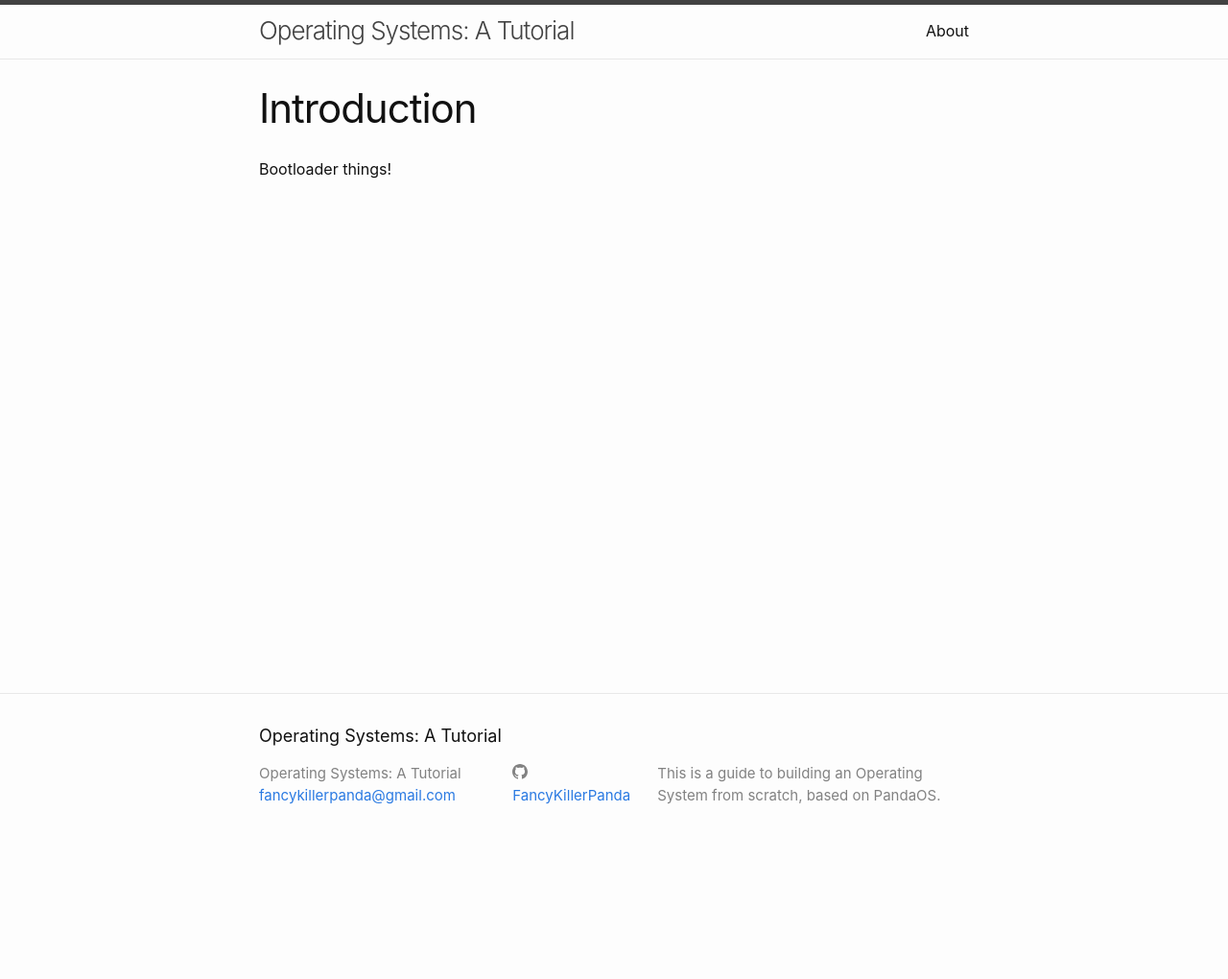
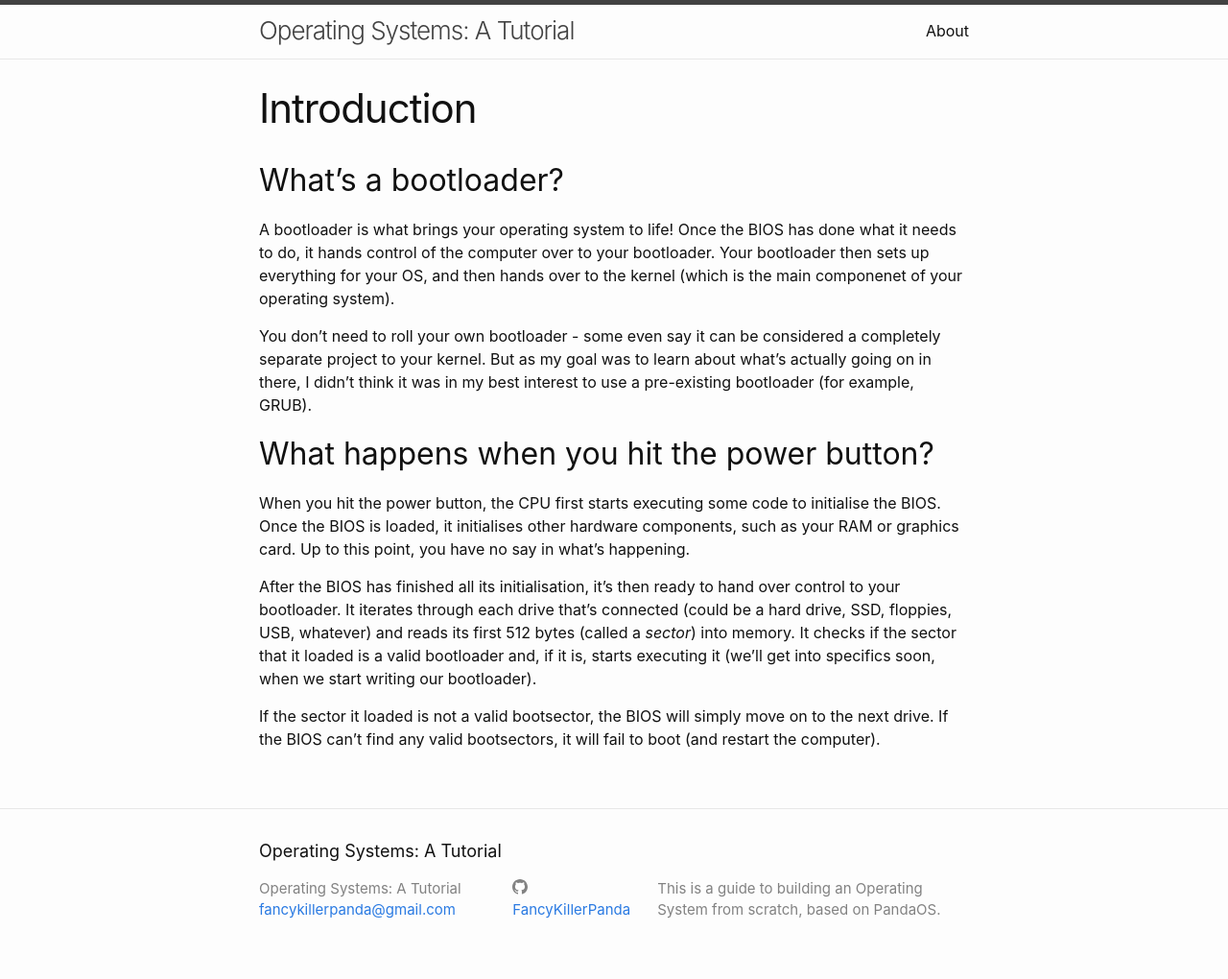
Before and after one commit to FancyKillerPanda/OS-Tutorial, a Jekyll site: the page built from docs/fkp_collections/_02_bootloader/01 - Introduction.md, in a window 1280 px wide. Shown: the whole page at 96% size. Built offline with Jekyll 4.4.1, drawn with Linux system fonts in a browser that asks for light colours; before the commit the page ends 900 px from its top, so only the background shows below that.

Commit message:
Web: Added a bootloader introduction.

```diff
--- a/docs/fkp_collections/_02_bootloader/01 - Introduction.md
+++ b/docs/fkp_collections/_02_bootloader/01 - Introduction.md
@@ -2,7 +2,17 @@
 layout: page
 title:  "Introduction"
 slug:  "introduction"
-date:   2021-07-09 21:57:46 +1000
+date:   2021-07-10 11:14:09 +1000
 ---
 
-Bootloader things!
+## What's a bootloader?
+A bootloader is what brings your operating system to life! Once the BIOS has done what it needs to do, it hands control of the computer over to your bootloader. Your bootloader then sets up everything for your OS, and then hands over to the kernel (which is the main componenet of your operating system).
+
+You don't need to roll your own bootloader - some even say it can be considered a completely separate project to your kernel. But as my goal was to learn about what's actually going on in there, I didn't think it was in my best interest to use a pre-existing bootloader (for example, GRUB).
+
+## What happens when you hit the power button?
+When you hit the power button, the CPU first starts executing some code to initialise the BIOS. Once the BIOS is loaded, it initialises other hardware components, such as your RAM or graphics card. Up to this point, you have no say in what's happening.
+
+After the BIOS has finished all its initialisation, it's then ready to hand over control to your bootloader. It iterates through each drive that's connected (could be a hard drive, SSD, floppies, USB, whatever) and reads its first 512 bytes (called a *sector*) into memory. It checks if the sector that it loaded is a valid bootloader and, if it is, starts executing it (we'll get into specifics soon, when we start writing our bootloader).
+
+If the sector it loaded is not a valid bootsector, the BIOS will simply move on to the next drive. If the BIOS can't find any valid bootsectors, it will fail to boot (and restart the computer).
```
